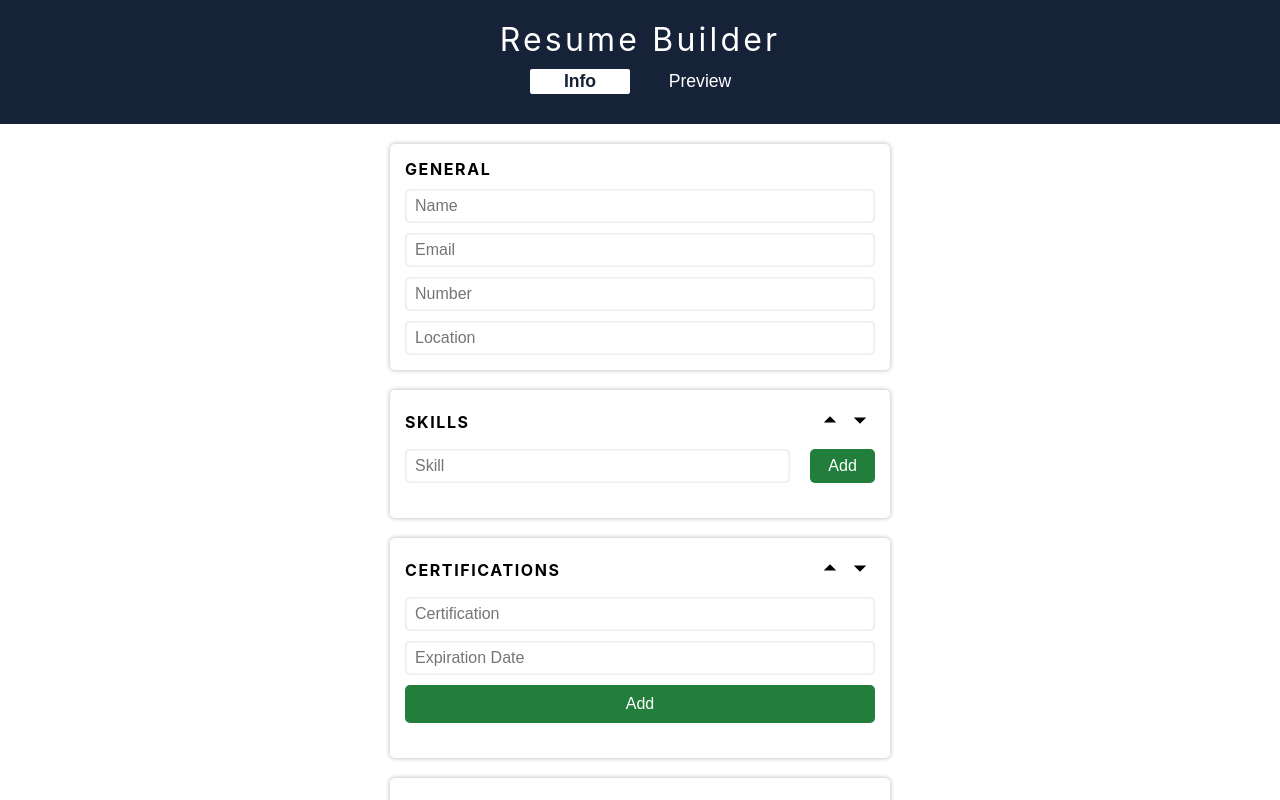
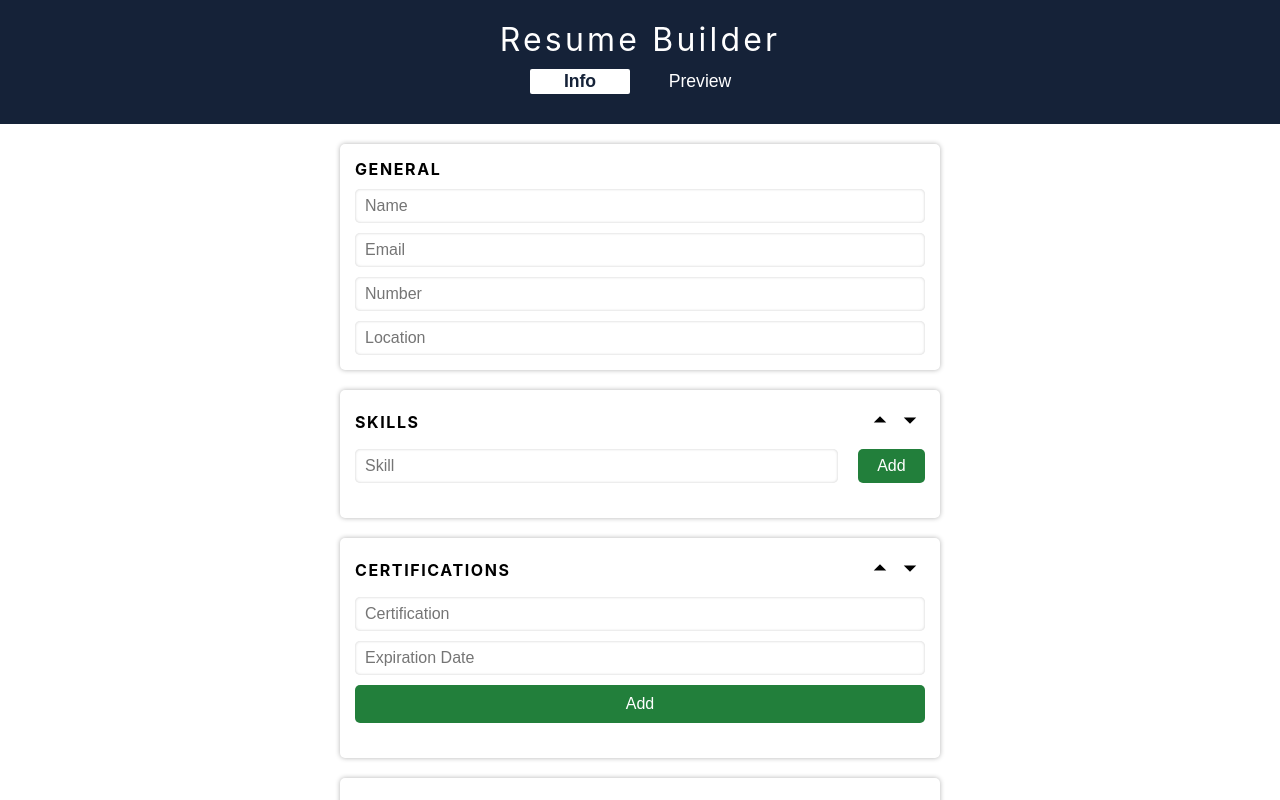
Before and after one commit to Kesslerjx/resume-builder, a React (Create React App) app: page / in a window 1280 px wide. Shown: the top 800 px of the page. Built offline with nearby package versions, Linux system fonts and the light colour scheme.

Commit message:
Widen width of sections on info page

```diff
--- a/src/styles/Info.css
+++ b/src/styles/Info.css
@@ -1,5 +1,5 @@
 .info-wrapper {
-    flex-basis: 500px;
+    flex-basis: 600px;
     padding: 20px;
     display: flex;
     flex-direction: column;
```
